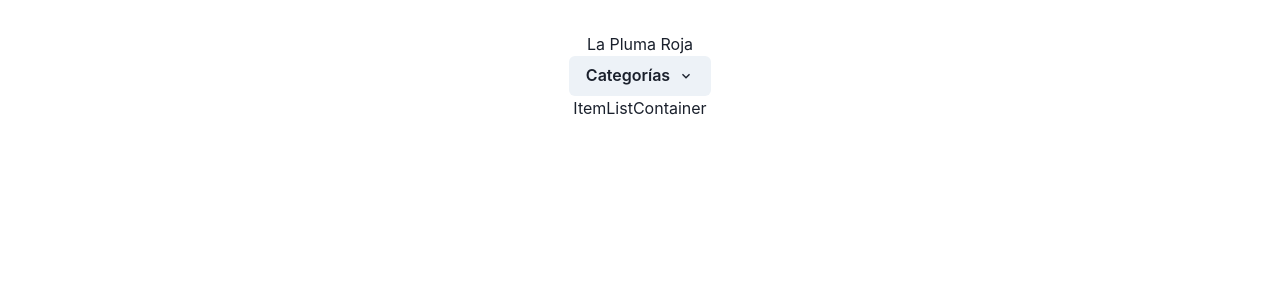
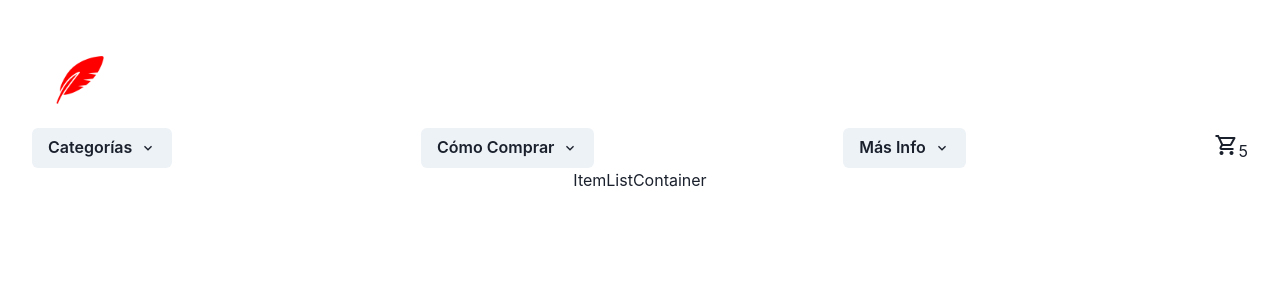
Before and after one commit to agenciasequence/EntregaFinal-JoelEsidin, a React (Vite) app: page / in a window 1280 px wide. Shown: the top 300 px of the page. Built offline with nearby package versions, Linux system fonts and the light colour scheme.

Commit message:
arreglos

```diff
--- a/index.html
+++ b/index.html
@@ -2,8 +2,9 @@
 <html lang="en">
   <head>
     <meta charset="UTF-8" />
+    <meta name="viewport" content="width=device-width, initial-scale=1.0" />
     <link rel="icon" type="image/svg+xml" href="/vite.svg" />
-    <meta name="viewport" content="width=device-width, initial-scale=1.0" />
+    <link rel="stylesheet" href="https://fonts.googleapis.com/css2?family=Material+Symbols+Outlined:opsz,wght,FILL,GRAD@20..48,100..700,0..1,-50..200" />
     <title>Vite + React</title>
   </head>
   <body>
--- a/package.json
+++ b/package.json
@@ -14,8 +14,10 @@
     "@emotion/react": "^11.10.6",
     "@emotion/styled": "^11.10.6",
     "framer-motion": "^10.1.0",
+    "lottie-react": "^2.4.0",
     "react": "^18.2.0",
-    "react-dom": "^18.2.0"
+    "react-dom": "^18.2.0",
+    "react-icons": "^4.8.0"
   },
   "devDependencies": {
     "@types/react": "^18.0.27",
--- a/src/Components/CartWidget.jsx
+++ b/src/Components/CartWidget.jsx
@@ -1,10 +1,18 @@
 import React from 'react'
 
+
 const CartWidget = () => {
+
+
   return (
+
     <div>
+      <span className="material-symbols-outlined">
+        shopping_cart
+        </span>
+        <span>5</span>
+    </div>
 
-    </div>
   )
 }
 
--- a/src/Components/NavBar.jsx
+++ b/src/Components/NavBar.jsx
@@ -3,12 +3,16 @@ import CartWidget from './CartWidget'
 import {Menu, MenuButton, MenuItem, MenuList} from "@chakra-ui/react"
 import { Button} from '@chakra-ui/react'
 import { ChevronDownIcon } from '@chakra-ui/icons'
+import "../../src/index.css"
+import plumaroja from "./../img/plumaroja.png"
 
 
-const NavBar = () => {
+  const NavBar = () => {
+
   return (
-    <div>
-      <h3>La Pluma Roja</h3>
+    <div className='header'>
+      <img className='logo' src={plumaroja} alt="logo" />
+      <nav className='navBar'>
 
       <Menu>
   <MenuButton as={Button} rightIcon={<ChevronDownIcon />}>
@@ -21,9 +25,32 @@ const NavBar = () => {
 
   </MenuList>
 </Menu>
+<Menu>
+  <MenuButton as={Button} rightIcon={<ChevronDownIcon />}>
+    Cómo Comprar
+  </MenuButton>
+  <MenuList>
+    <MenuItem>Instrucciones</MenuItem>
+    <MenuItem>Envíos</MenuItem>
+    <MenuItem>Métodos de pago</MenuItem>
+
+  </MenuList>
+</Menu>
+<Menu>
+  <MenuButton as={Button} rightIcon={<ChevronDownIcon />}>
+    Más Info
+  </MenuButton>
+  <MenuList>
+    <MenuItem>Preguntas Frecuentes</MenuItem>
+    <MenuItem>Contacto</MenuItem>
+
+  </MenuList>
+</Menu>
       <CartWidget/>
+      </nav>
     </div>
   )
 }
 
+
 export default NavBar
--- a/src/index.css
+++ b/src/index.css
@@ -1,69 +1,9 @@
-:root {
-  font-family: Inter, system-ui, Avenir, Helvetica, Arial, sans-serif;
-  line-height: 1.5;
-  font-weight: 400;
+.navBar {
+display:flex;
+justify-content: space-between;
+align-items: center;
 
-  color-scheme: light dark;
-  color: rgba(255, 255, 255, 0.87);
-  background-color: #242424;
-
-  font-synthesis: none;
-  text-rendering: optimizeLegibility;
-  -webkit-font-smoothing: antialiased;
-  -moz-osx-font-smoothing: grayscale;
-  -webkit-text-size-adjust: 100%;
 }
 
-a {
-  font-weight: 500;
-  color: #646cff;
-  text-decoration: inherit;
-}
-a:hover {
-  color: #535bf2;
-}
-
-body {
-  margin: 0;
-  display: flex;
-  place-items: center;
-  min-width: 320px;
-  min-height: 100vh;
-}
-
-h1 {
-  font-size: 3.2em;
-  line-height: 1.1;
-}
-
-button {
-  border-radius: 8px;
-  border: 1px solid transparent;
-  padding: 0.6em 1.2em;
-  font-size: 1em;
-  font-weight: 500;
-  font-family: inherit;
-  background-color: #1a1a1a;
-  cursor: pointer;
-  transition: border-color 0.25s;
-}
-button:hover {
-  border-color: #646cff;
-}
-button:focus,
-button:focus-visible {
-  outline: 4px auto -webkit-focus-ring-color;
-}
-
-@media (prefers-color-scheme: light) {
-  :root {
-    color: #213547;
-    background-color: #ffffff;
-  }
-  a:hover {
-    color: #747bff;
-  }
-  button {
-    background-color: #f9f9f9;
-  }
-}
+.logo {
+width: auto;}
```
Also changed, not shown: src/img/plumaroja.png (added), 1 other file (tests, documents, lock files or other folders).
